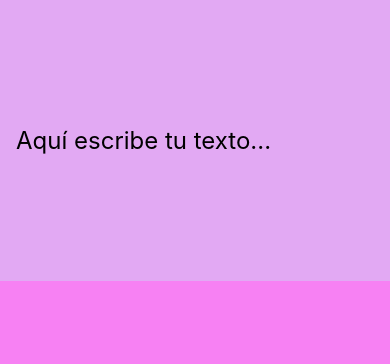
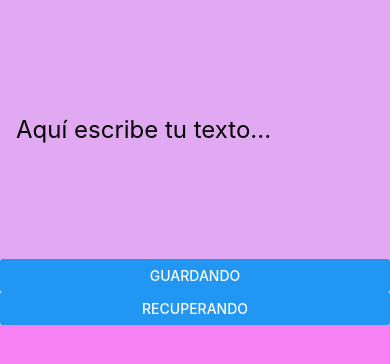
Before and after one commit to Leydy/to-do-app, a React Native app: screen / in a window 390 px wide. Shown: the top 364 px of the page. Built offline with nearby package versions, Linux system fonts and the light colour scheme.

Commit message:
AsyncStorage para persistencia de datos

```diff
--- a/App.js
+++ b/App.js
@@ -1,5 +1,5 @@
 import React from 'react';
-import { StyleSheet, View, Text } from 'react-native';
+import { StyleSheet, View, AsyncStorage, Button } from 'react-native';
 import Header from './Header';
 import Body from './Body';
 
@@ -18,12 +18,13 @@ export default class App extends React.Component {
     this.setState({ texto: value });
   }
 
-  agregarTarea= () => {
+  agregarTarea = () => {
     this.setState({
       tareas: [...this.state.tareas, { texto: this.state.texto, key: Date.now() }],
       texto: '',
     });
   }
+
   eliminarTarea = (id) => {
     const nuevasTareas = this.state.tareas.filter((tarea) => {
       return tarea.key !== id;
@@ -31,21 +32,50 @@ export default class App extends React.Component {
     this.setState({
       tareas: nuevasTareas,
     });
+  }
 
+  guardarEnTelefono = async () => {
+    await AsyncStorage.setItem('@CursoUdemy:arrayUno', JSON.stringify([{ key: 1, texto: 'uno' }, { key: 2, texto: 'dos' }]))
+      .then((valor) => {
+        console.log(valor);
+      })
+      .catch((error) => {
+        console.log(error);
+      });
   }
-  render() {
-    return (
+
+   recuperarEnTelefono = async () => {
+     await AsyncStorage.getItem('@CursoUdemy:arrayUno')
+       .then((valor) => {
+         console.log(valor);
+         console.log(JSON.parse(valor));
+       })
+       .catch((error) => {
+         console.log(error);
+       });
+   }
+
+
+   render() {
+     return (
       <View style={styles.container}>
         <Header
           texto={this.state.texto}
           cambiarTexto={this.establecerTexto}
           agregar={this.agregarTarea}
         />
-
+        <Button
+          title="guardando"
+          onPress={() => { this.guardarEnTelefono(); }}
+        />
+        <Button
+          title="recuperando"
+          onPress={() => { this.recuperarEnTelefono(); }}
+        />
         <Body tareas={this.state.tareas} eliminar={this.eliminarTarea} />
       </View>
-    );
-  }
+     );
+   }
 }
 
 const styles = StyleSheet.create({
--- a/Body.js
+++ b/Body.js
@@ -1,6 +1,6 @@
 // import liraries
 import React, { Component } from 'react';
-import { View, Text, StyleSheet, FlatList } from 'react-native';
+import { View, StyleSheet, FlatList } from 'react-native';
 import Tarea from './Tarea';
 
 // create a components
--- a/Header.js
+++ b/Header.js
@@ -1,19 +1,16 @@
 // import liraries
 import React, { Component } from 'react';
-import { View, Text, StyleSheet, TextInput } from 'react-native';
+import { View, StyleSheet, TextInput } from 'react-native';
 
 class Header extends Component {
   render() {
     return (
       <View style={styles.container}>
-
             <TextInput
               style={styles.texto}
               onChangeText={this.props.cambiarTexto}
               placeholder="Aquí escribe tu texto..."
               onSubmitEditing={this.props.agregar}
-              value={this.props.texto}
-
             />
           </View>
     );
```
Also changed, not shown: Tarea.js (+4 -4 lines), .eslintrc.json.
